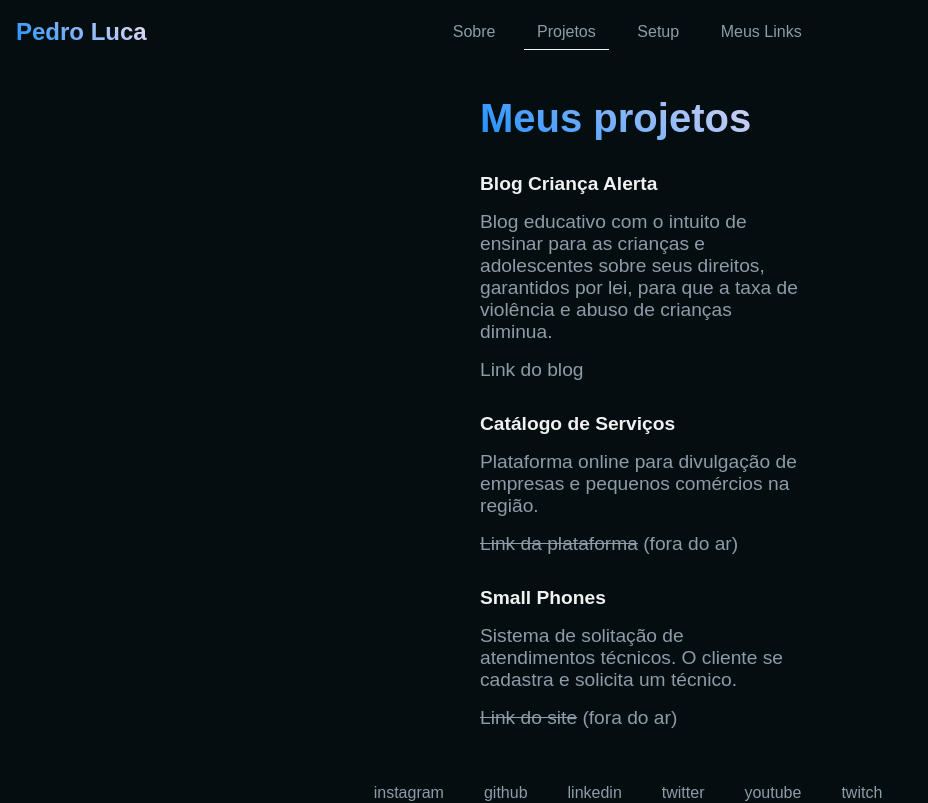
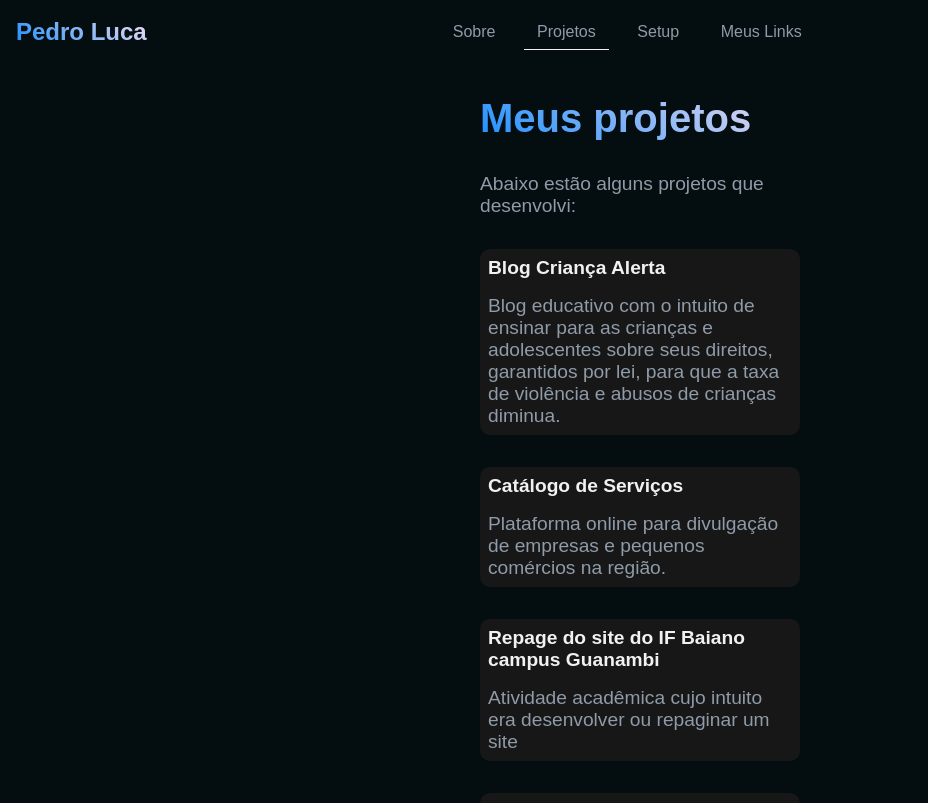
Before and after one commit to pedroluca/portfolio-2023-react, a React (Create React App) app: page /projetos in a window 1280 px wide. Shown: the top 803 px of the page, without its empty margins (0-928 px from the left). Built offline with nearby package versions, Linux system fonts and the light colour scheme; a web font is replaced by a local one.

Commit message:
feat: new projects displayment

```diff
--- a/package.json
+++ b/package.json
@@ -6,6 +6,7 @@
     "@testing-library/jest-dom": "^5.16.5",
     "@testing-library/react": "^13.4.0",
     "@testing-library/user-event": "^13.5.0",
+    "axios": "^1.5.0",
     "react": "^18.2.0",
     "react-dom": "^18.2.0",
     "react-helmet": "^6.1.0",
--- a/src/components/ContactCard/ContactCard.js
+++ b/src/components/ContactCard/ContactCard.js
@@ -8,6 +8,10 @@ import Twitch from '../../images/twitch.png'
 import Outlook from '../../images/outlook.png'
 
 function ContactCard(props) {
+  const handleCardClick = () => {
+    window.open(props.url, 'blank')
+  }
+
   let imagePath
   if (props.src === 'instagram') imagePath = Instagram
   else if (props.src === 'github') imagePath = Github
@@ -17,12 +21,8 @@ function ContactCard(props) {
   else if (props.src === 'twitch') imagePath = Twitch
   else if (props.src === 'outlook') imagePath = Outlook
 
-  const handleClick = () => {
-    window.open(props.url, 'blank')
-  }
-
   return (
-    <div className="contact-card" onClick={handleClick}>
+    <div className="contact-card" onClick={handleCardClick}>
       <img src={imagePath} alt="Social media specified logo" />
       <h4>{props.social}</h4>
       <p>{props.user}</p>
--- /dev/null
+++ b/src/components/ProjectCard/ProjectCard.css
@@ -0,0 +1,25 @@
+@import '../../variables.css';
+
+.clickable {
+  cursor: pointer;
+}
+
+.not-clickable {
+  cursor: not-allowed;
+}
+
+.project-card {
+  width: 100%;
+  background: #171717;
+  border-radius: 10px;
+  padding: 8px;
+  transition: .3s ease-in-out;
+}
+
+.project-card:hover {
+  background: #2F2F2F;
+}
+
+.project-card.not-clickable:hover {
+  background: #171717;
+}
--- /dev/null
+++ b/src/components/ProjectCard/ProjectCard.js
@@ -0,0 +1,16 @@
+import './ProjectCard.css'
+
+function ContactCard(props) {
+  const handleCardClick = () => {
+    if (props.url) window.open(props.url, 'blank')
+  }
+
+  return (
+    <div className={`project-card ${props.url ? 'clickable' : 'not-clickable'}`} onClick={handleCardClick}>
+      <h4>{props.title}</h4>
+      <p>{props.description}</p>
+    </div>
+  )
+}
+
+export default ContactCard
--- a/src/pages/About/About.js
+++ b/src/pages/About/About.js
@@ -1,3 +1,5 @@
+import { useEffect, useState } from 'react'
+import axios from 'axios'
 import './About.css'
 import Pedro from '../../images/profile.jpg'
 import PageTitle from '../../components/PageTitle/PageTitle'
@@ -9,6 +11,21 @@ function About() {
   const myBirthday = new Date('2003-01-28')
   const differenceInMilliseconds = todayDate - myBirthday
   const myAge = parseInt(differenceInMilliseconds / (1000 * 60 * 60 * 24 * 365.25))
+
+  const username = `pedroluca`
+
+  const [data, setData] = useState()
+
+  useEffect(() => {
+    axios.get(`https://api.github.com/users/${username}`)
+      .then(response => {
+        setData({ user: response.data })
+      })
+      .catch(error => {
+        console.error('Erro na solicitação:', error)
+        setData({ error: 'Erro na solicitação' })
+      })
+  }, [username])
 
   return (
     <main className="page page-column">
@@ -25,7 +42,7 @@ function About() {
       </section>
       <section>
         <h2 className="blue-title">Bio</h2>
-        <blockquote>Meu é Pedro, sou Dev Front-End</blockquote>
+        <blockquote>{data && data.user.bio}</blockquote>
       </section>
       <section>
         <h2 className="blue-title">Carreira Acadêmica</h2>
--- a/src/pages/Contact/Contact.js
+++ b/src/pages/Contact/Contact.js
@@ -1,9 +1,27 @@
+import axios from 'axios'
+import React, { useEffect, useState } from 'react'
 import './Contact.css'
 import PageTitle from '../../components/PageTitle/PageTitle'
 import ContactCard from '../../components/ContactCard/ContactCard'
 import DocumentTitle from '../../components/DocumentTitle/DocumentTitle'
 
 function Contact() {
+  const username = `pedroluca`
+  const githubLink = `https://www.github.com/${username}`
+
+  const [data, setData] = useState()
+
+  useEffect(() => {
+    axios.get(`https://api.github.com/users/${username}`)
+      .then(response => {
+        setData({ user: response.data })
+      })
+      .catch(error => {
+        console.error('Erro na solicitação:', error)
+        setData({ error: 'Erro na solicitação' })
+      })
+  }, [username])
+
   return (
     <main className="page page-column contact-page">
       <DocumentTitle title="Meus Links" />
@@ -12,7 +30,7 @@ function Contact() {
         <ContactCard src="instagram" url="https://www.instagram.com/pe.uuh" social="Instagram Pessoal" user="@pe.uuh" />
         <ContactCard src="instagram" url="https://www.instagram.com/pedroluca.dev" social="Instagram Profissional" user="@pedroluca.dev" />
         <ContactCard src="twitter" url="https://www.twitter.com/pedrolucaofc" social="Twitter" user="@pedrolucaofc" />
-        <ContactCard src="github" url="https://www.github.com/pedroluca" social="Github" user="pedroluca" />
+        <ContactCard src="github" url={githubLink} social="Github" user={data && data.user.login} />
         <ContactCard src="linkedin" url="https://www.linkedin.com/in/pedro-luca-prates" social="Linkedin" user="Pedro Luca Prates" />
         <ContactCard src="outlook" url="mailto: pedrolucaofc@outlook.com" social="E-mail" user="pedrolucaofc" />
         <ContactCard src="youtube" url="https://www.youtube.com/channel/UC7qDaMEUS4MjhQ7UVxQQVMQ" social="YouTube" user="Pedro Luca Prates" />
--- a/src/pages/Projects/Projects.js
+++ b/src/pages/Projects/Projects.js
@@ -1,4 +1,5 @@
 import './Projects.css'
+import ProjectCard from '../../components/ProjectCard/ProjectCard'
 import PageTitle from '../../components/PageTitle/PageTitle'
 import DocumentTitle from '../../components/DocumentTitle/DocumentTitle'
 
@@ -7,22 +8,12 @@ function Projects() {
     <main className="page page-column projects-page">
       <DocumentTitle title="Projetos" />
       <PageTitle name="Meus projetos" />
+      <p>Abaixo estão alguns projetos que desenvolvi:</p>
       <section>
-        <div>
-          <h4>Blog Criança Alerta</h4>
-          <p>Blog educativo com o intuito de ensinar para as crianças e adolescentes sobre seus direitos, garantidos por lei, para que a taxa de violência e abuso de crianças diminua.</p>
-          <a href="https://www.blogcriancaalerta.epizy.com/" target="blank">Link do blog</a>
-        </div>
-        <div>
-          <h4>Catálogo de Serviços</h4>
-          <p>Plataforma online para divulgação de empresas e pequenos comércios na região.</p>
-          <p><span>Link da plataforma</span> (fora do ar)</p>
-        </div>
-        <div>
-          <h4>Small Phones</h4>
-          <p>Sistema de solitação de atendimentos técnicos. O cliente se cadastra e solicita um técnico.</p>
-          <p><span>Link do site</span> (fora do ar)</p>
-        </div>
+        <ProjectCard title="Blog Criança Alerta" description="Blog educativo com o intuito de ensinar para as crianças e adolescentes sobre seus direitos, garantidos por lei, para que a taxa de violência e abusos de crianças diminua." url="https://www.blogcriancaalerta.epizy.com/" />
+        <ProjectCard title="Catálogo de Serviços" description="Plataforma online para divulgação de empresas e pequenos comércios na região." />
+        <ProjectCard title="Repage do site do IF Baiano campus Guanambi" description="Atividade acadêmica cujo intuito era desenvolver ou repaginar um site" url="https://repage-if-baiano.vercel.app/" />
+        <ProjectCard title="Small Phones" description="Sistema de solicitação de atendimentos técnicos. O cliente e cadastra e entra em contato com um técnico." />
       </section>
     </main>
   )
```
Also changed, not shown: 1 other file (tests, documents, lock files or other folders).
